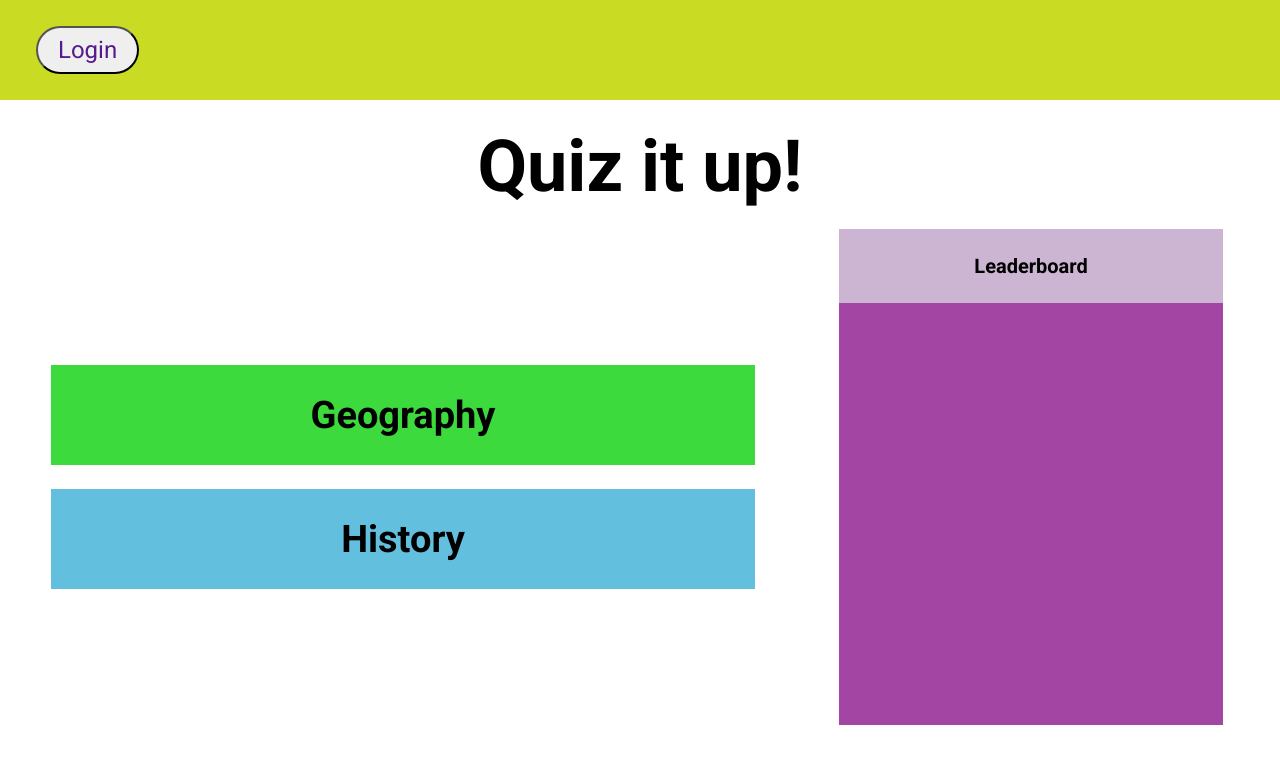
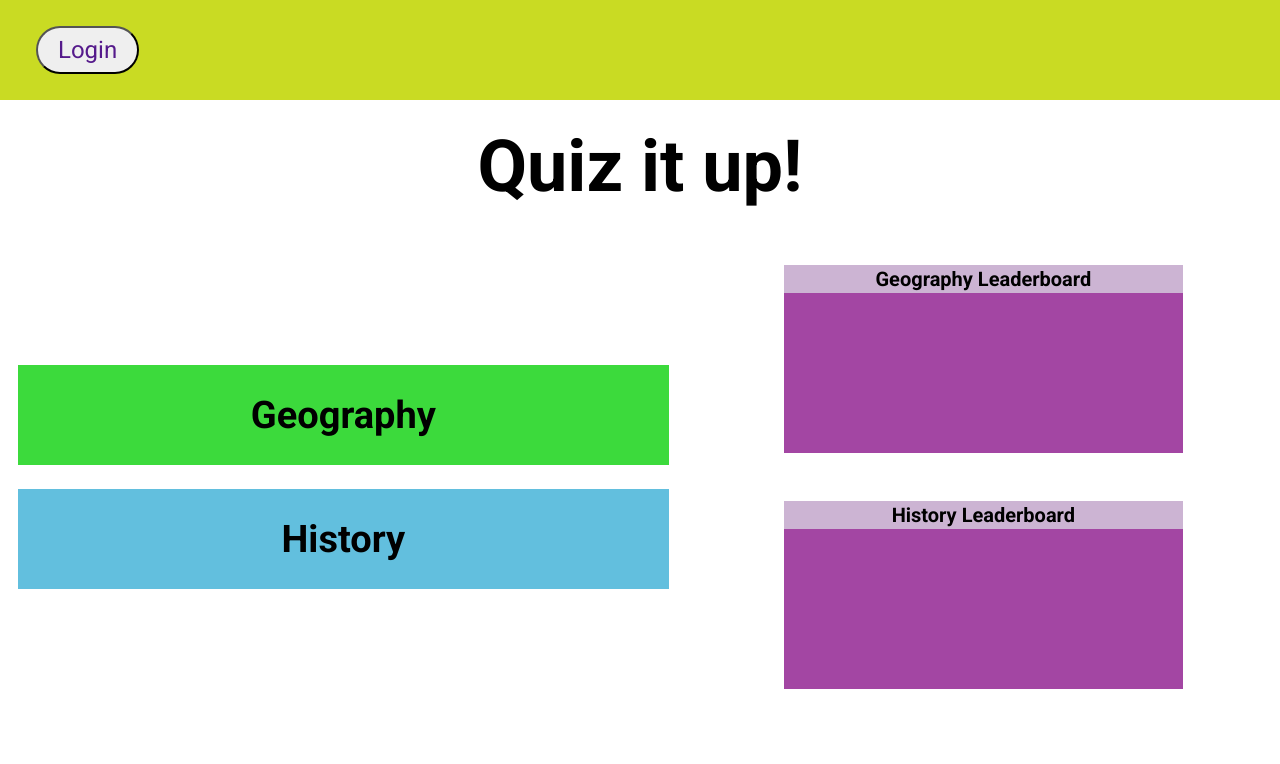
Before and after one commit to JoshMurray99/never-gonna-quiz-you-up, a website: page frontend/index.html in a window 1280 px wide. Drawn offline with Linux system fonts and the light colour scheme.

Commit message:
Added the second leaderboard

```diff
--- a/frontend/index.css
+++ b/frontend/index.css
@@ -103,8 +103,9 @@ nav {
 
 .leaderboard {
     background-color: rgba(128, 0, 128, 0.726);
-    margin-right: 24px;
-    width: 30%;
+    margin: 24px 0;
+    width: 70%;
+    height: 40%;
 }
 
 .leaderboard__header {
@@ -121,3 +122,12 @@ nav {
 .leaderboard__title {
     font-size: 20px;
 }
+
+.leaderboards {
+    width: 50%;
+    padding: 12px;
+    display: flex;
+    flex-direction: column;
+    justify-content: center;
+    align-items: center;
+}
--- a/frontend/index.html
+++ b/frontend/index.html
@@ -25,16 +25,28 @@
             <a class="subject__title" href="">History</a>
           </div>
         </div>
+        <div class="leaderboards">
         <div class="leaderboard">
-            <div class="leaderboard__header">
-                <h3 class="leaderboard__title">Leaderboard</h3>
-            </div>
+          <div class="leaderboard__header">
+            <h3 class="leaderboard__title"> Geography Leaderboard</h3>
+          </div>
           <div class="players">
             <ol>
-                <li></li>
+              <li></li>
             </ol>
           </div>
         </div>
+        <div class="leaderboard">
+          <div class="leaderboard__header">
+            <h3 class="leaderboard__title"> History Leaderboard</h3>
+          </div>
+          <div class="players">
+            <ol>
+              <li></li>
+            </ol>
+          </div>
+        </div>
+    </div>
       </div>
     </body>
   </body>
```
